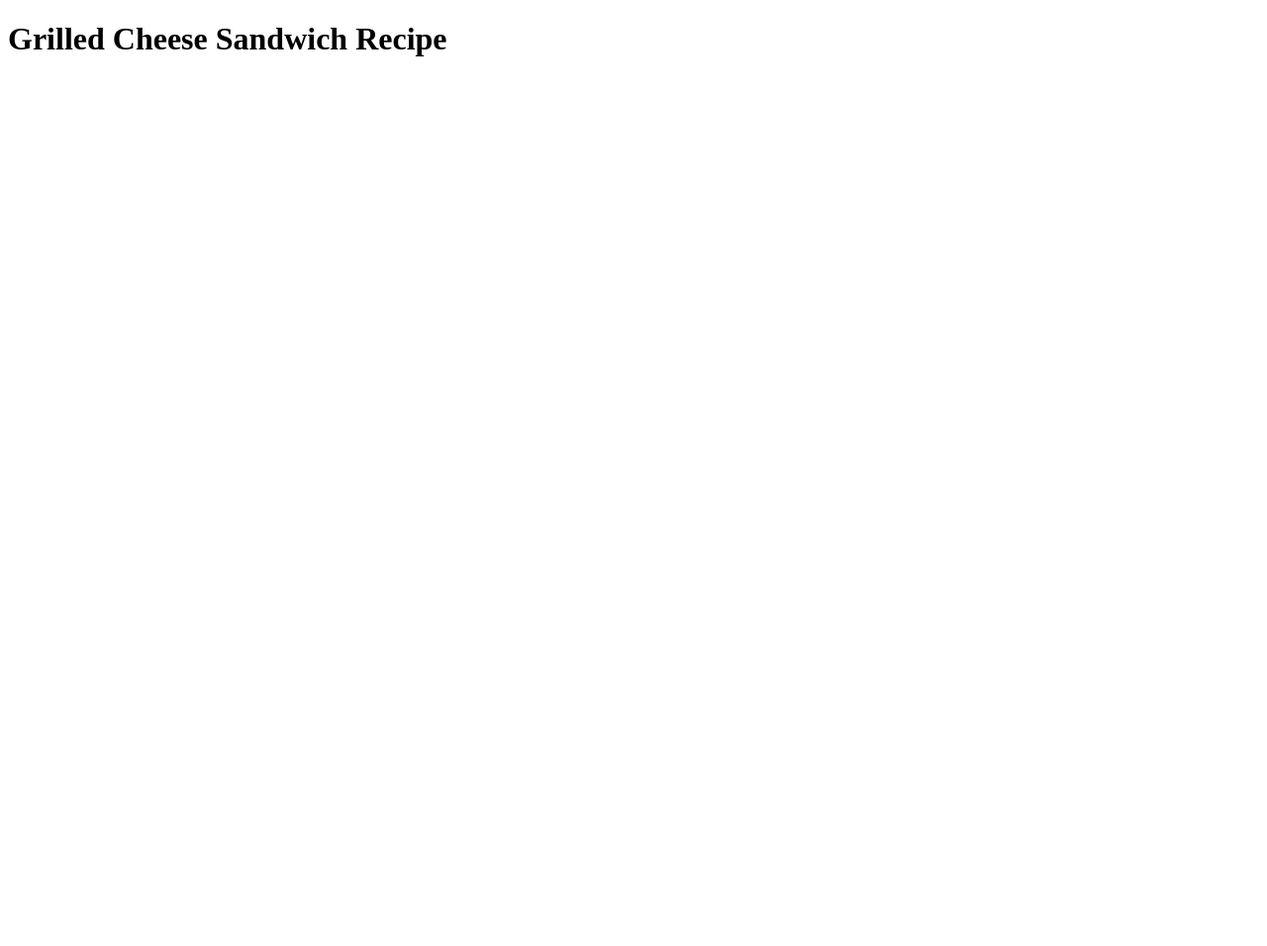
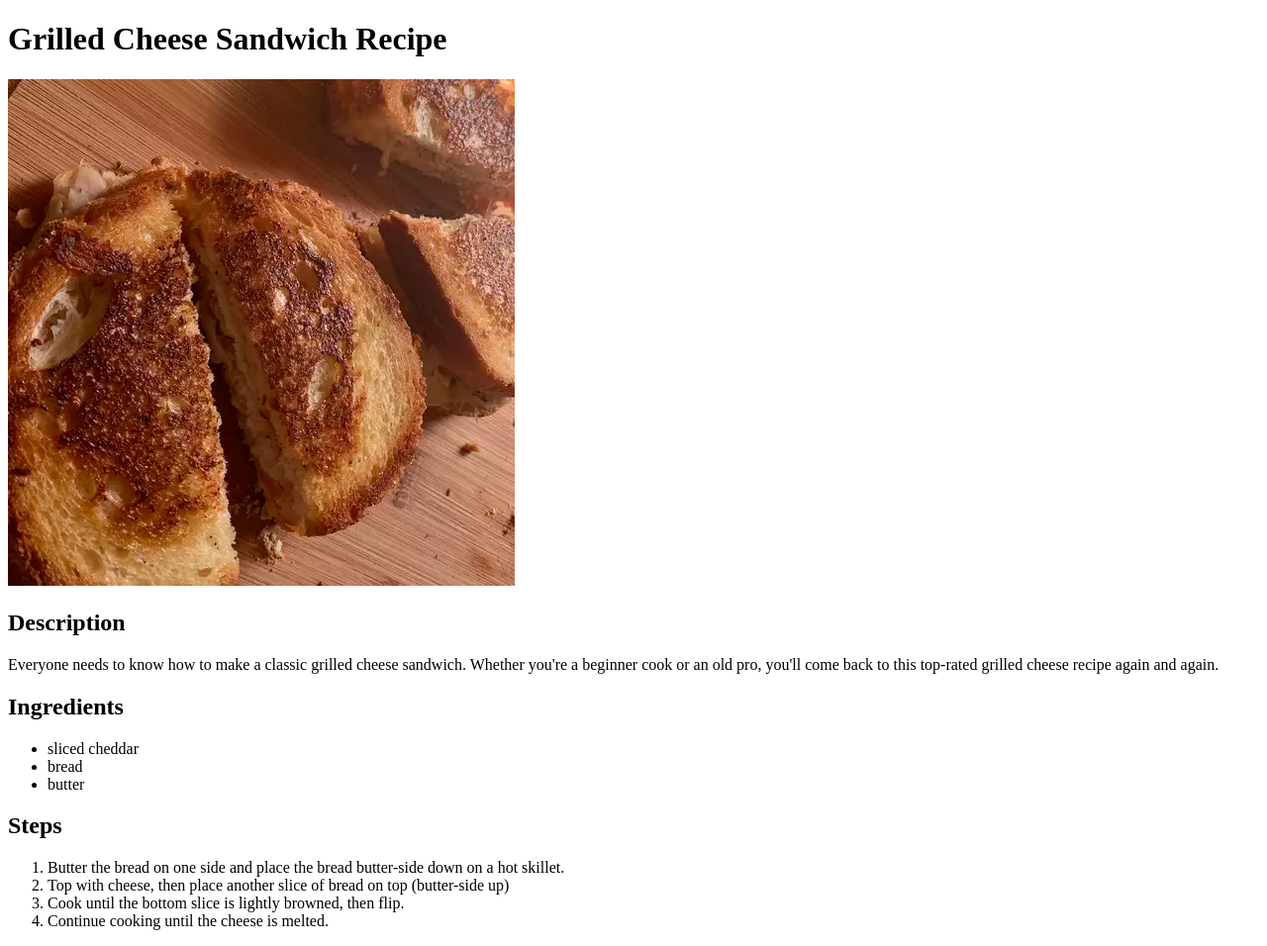
Before and after one commit to DevonRem/odin-recipes, a plain HTML site: page recipes/grilledcheese.html in a window 1280 px wide. Shown: the whole page at 99% size. Before the commit the page ends 800 px from the top, so only its background shows below. Drawn offline with Linux system fonts and the light colour scheme.

Commit message:
completed grilledcheese.html

```diff
--- a/recipes/grilledcheese.html
+++ b/recipes/grilledcheese.html
@@ -8,8 +8,23 @@
 </head>
 <body>
     <h1>Grilled Cheese Sandwich Recipe</h1>
+    <img src="../images/grilledcheese.png">
+    <h2>Description</h2>
+    <p>Everyone needs to know how to make a classic grilled cheese sandwich. Whether you're a beginner cook or an old pro, you'll come back to this top-rated grilled cheese recipe again and again.</p>
+    <h2>Ingredients</h2>
+    <ul>
+        <li>sliced cheddar</li>
+        <li>bread</li>
+        <li>butter</li>
+    </ul>
+    <h2>Steps</h2>
+    <ol>
+        <li>Butter the bread on one side and place the bread butter-side down on a hot skillet.</li>
+        <li>Top with cheese, then place another slice of bread on top (butter-side up)</li>
+        <li>Cook until the bottom slice is lightly browned, then flip.</li>
+        <li>Continue cooking until the cheese is melted.</li>
 
-
+    </ol>
 
 </body>
 </html>
```
Also changed, not shown: images/grilledcheese.png (added).
